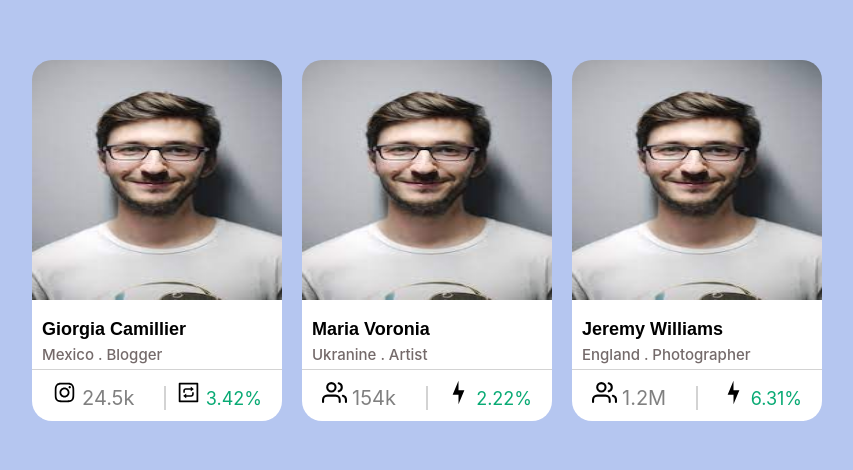
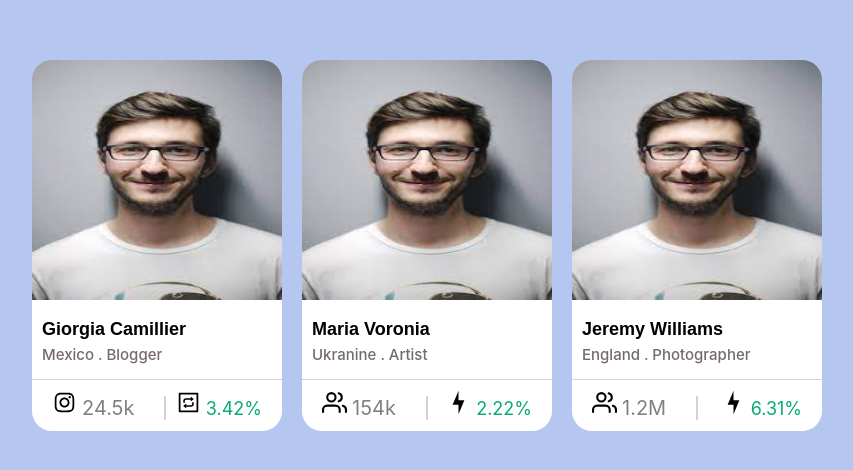
Before and after one commit to Zaibi727/Collection-of-Designs, a React (Create React App) app: page / in a window 1280 px wide. Shown: the top 470 px of the page, without its empty margins (213-1066 px from the left). Built offline with nearby package versions, Linux system fonts and the light colour scheme.

Commit message:
Update sixMayCard.module.css

```diff
--- a/src/components/sixthMayNext/sixMayCard.module.css
+++ b/src/components/sixthMayNext/sixMayCard.module.css
@@ -41,7 +41,7 @@ width: 100%;
     width: 250px;
     height: auto;
     margin-top: -5px;
-    padding: 20px 10px 5px 10px;
+    padding: 20px 10px 15px 10px;
     background-color: white;
 }
 .name{
@@ -110,6 +110,7 @@ width: 100%;
 .dpDiv button{
     width: 25px;
     height: 25px;
+    padding-top: 3px;
     font-weight: 700;
     border-radius: 50%;
     border: none;
```
